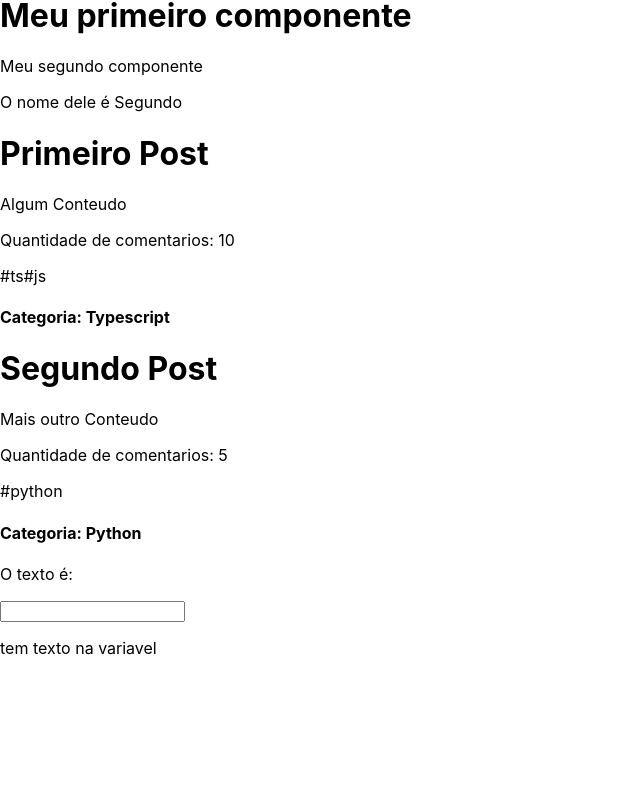
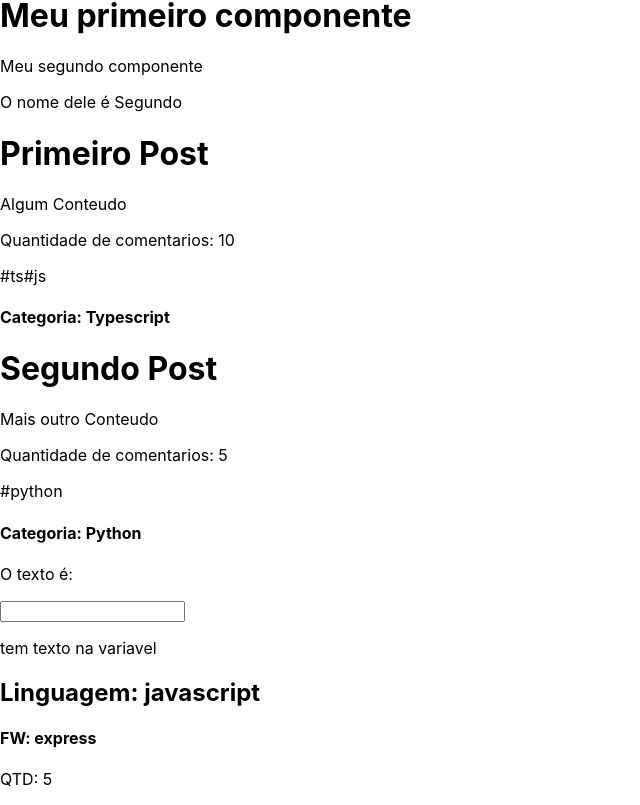
Before and after one commit to Ruteski/Typescript, a React (Create React App) app in the folder 11_react_com_ts/: page / in a window 1280 px wide. Shown: the part 267-1072 px from the top of the page, without its empty margins (0-640 px from the left). Before the commit the page ends 941 px from the top, so only its background shows below. Built offline with nearby package versions, Linux system fonts and the light colour scheme.

Commit message:
consumindo api context

```diff
--- a/11_react_com_ts/src/App.tsx
+++ b/11_react_com_ts/src/App.tsx
@@ -3,6 +3,7 @@
 import SecondComponent from './components/SecondeComponent'
 import Destructoring, {Category} from './components/Destructoring'
 import State from './components/State'
+import Context from './components/Context'
 
 type textOrNull = string | null
 type fixed = 'isso' | 'ou' | 'aquilo'
@@ -76,6 +77,7 @@
         {mySecondText && (
           <p>tem texto na variavel</p>
         )}
+        <Context />
       </div>
     </AppContext.Provider>
   );
--- /dev/null
+++ b/11_react_com_ts/src/components/Context.tsx
@@ -0,0 +1,21 @@
+import React, {useContext} from 'react';
+
+import {AppContext} from '../App'
+
+const Context = () => {
+   const details = useContext(AppContext);
+
+   return (
+      <>
+         {details && (
+            <div>
+               <h2>Linguagem: {details.language}</h2>
+               <h4>FW: {details.framework}</h4>
+               <p>QTD: {details.projects}</p>
+            </div>
+         )}
+      </>
+   )
+}
+
+export default Context;
```
